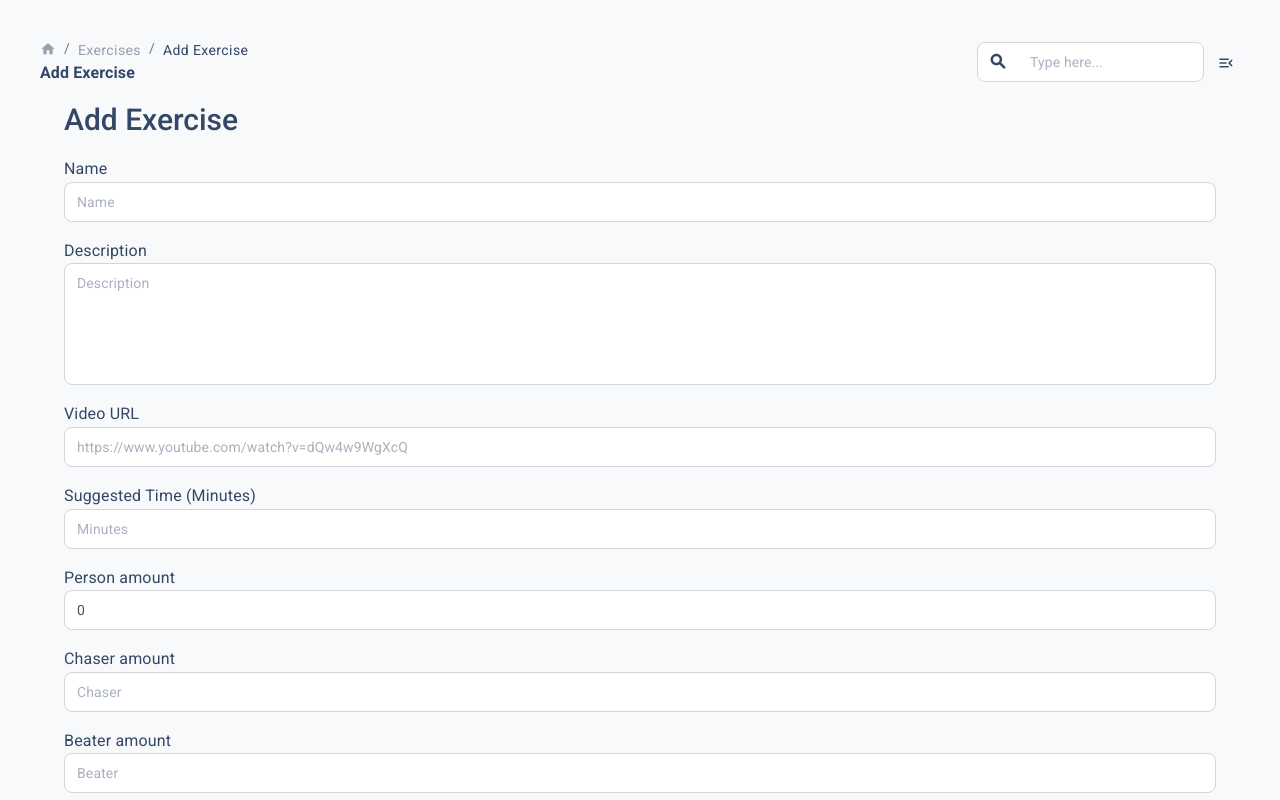
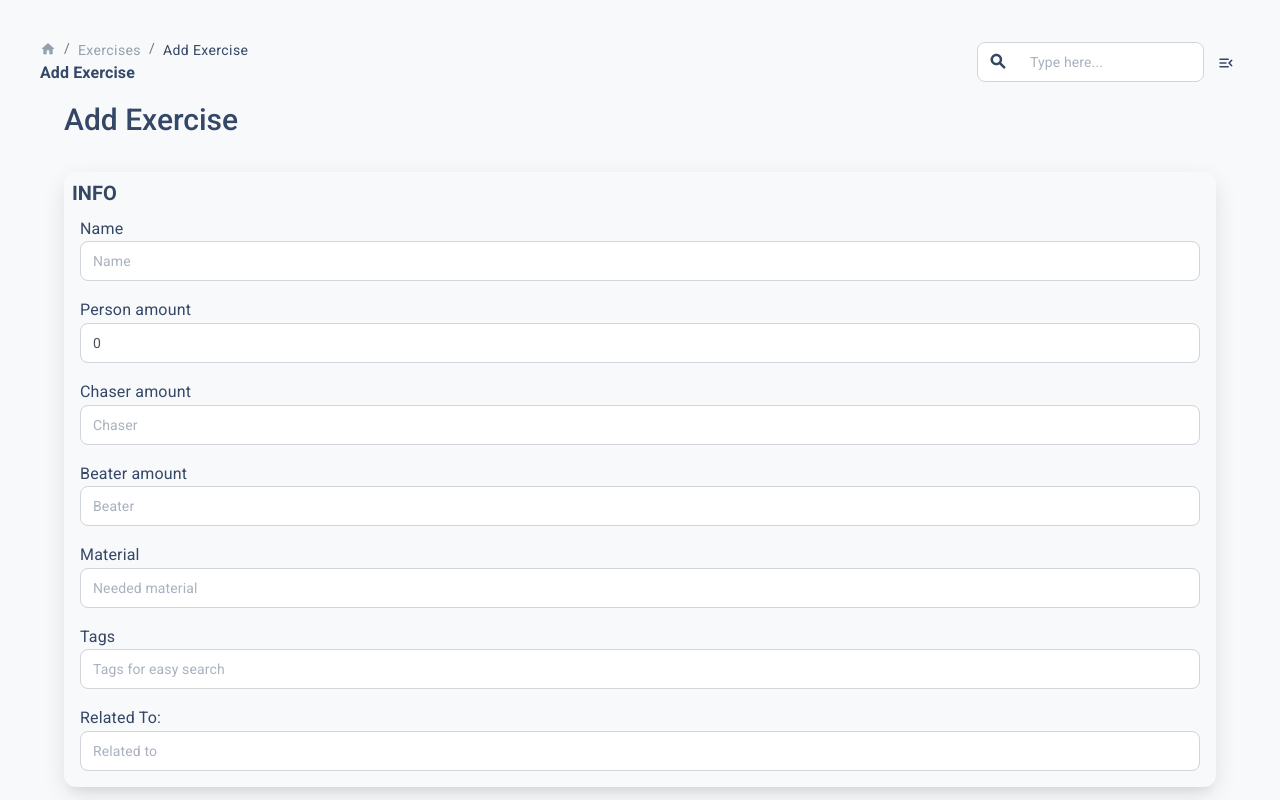
Before and after one commit to wienans/quadcoach, a React (Vite) app in the folder client/: page /exercises/add in a window 1280 px wide. Shown: the top 800 px of the page. Built offline with nearby package versions, Linux system fonts and the light colour scheme.

Commit message:
Order Info Part of Edit Form

```diff
--- a/client/src/components/ExerciseEditForm/ExerciseEditForm.tsx
+++ b/client/src/components/ExerciseEditForm/ExerciseEditForm.tsx
@@ -89,7 +89,7 @@ const ExerciseEditForm = ({ initialValues, onSubmit, extraRows, header: Header }
 
         validationSchema: Yup.object({
             name: Yup.string().required("Please enter a name"),
-            description: Yup.string().required("Please enter a description"),
+            description: Yup.string(),
             videoUrl: Yup.string().url("Please enter a valid url"),
             timeMin: Yup.number(),
             persons: Yup.number(),
@@ -146,6 +146,9 @@ const ExerciseEditForm = ({ initialValues, onSubmit, extraRows, header: Header }
                         {Header}
                     </Grid>}
                         <Grid item xs={12}>
+                            <SoftBox variant="contained"  shadow="lg" opacity={1} p={1} my={2} borderRadius="lg">
+                                <SoftTypography variant="h5" fontWeight="bold" textTransform="uppercase">Info</SoftTypography>
+                                <Grid item xs={12} p={1}>
                                     <FormGroup>
                                         <SoftTypography variant="body2">Name</SoftTypography>
                                         <SoftInput
@@ -163,63 +166,7 @@ const ExerciseEditForm = ({ initialValues, onSubmit, extraRows, header: Header }
                                         {formik.touched.name && Boolean(formik.errors.name) && <FormHelperText error>{formik.errors.name}</FormHelperText>}
                                     </FormGroup>
                                 </Grid>
-                    <Grid item xs={12}>
-                        <FormGroup>
-                            <SoftTypography variant="body2">Description</SoftTypography>
-                            <SoftInput
-                                error={formik.touched.description && Boolean(formik.errors.description)}
-                                name="description"
-                                required
-                                id="outlined-basic"
-                                placeholder="Description"
-                                variant="outlined"
-                                value={formik.values.description}
-                                onChange={formik.handleChange}
-                                fullWidth
-                                multiline
-                                minRows={5}
-                                onBlur={formik.handleBlur}
-                            />
-                            {formik.touched.description && Boolean(formik.errors.description) && <FormHelperText error>{formik.errors.description}</FormHelperText>}
-                        </FormGroup>
-                    </Grid>
-                    <Grid item xs={12}>
-                        <FormGroup>
-                            <SoftTypography variant="body2">Video URL</SoftTypography>
-                            <SoftInput
-                                error={formik.touched.videoUrl && Boolean(formik.errors.videoUrl)}
-                                name="videoUrl"
-                                id="outlined-basic"
-                                placeholder="https://www.youtube.com/watch?v=dQw4w9WgXcQ"
-                                variant="outlined"
-                                value={formik.values.videoUrl}
-                                onChange={formik.handleChange}
-                                fullWidth
-                                onBlur={formik.handleBlur}
-                            />
-                            {formik.touched.videoUrl && Boolean(formik.errors.videoUrl) && <FormHelperText error>{formik.errors.videoUrl}</FormHelperText>}
-                        </FormGroup>
-                    </Grid>
-                    <Grid item xs={12}>
-                        <FormGroup>
-                            <SoftTypography variant="body2">Suggested Time (Minutes)</SoftTypography>
-                            <SoftInput
-                                type="number"
-                                inputProps={{ min: 0, step: "1" }}
-                                error={formik.touched.timeMin != null && Boolean(formik.errors.timeMin)}
-                                name="timeMin"
-                                id="outlined-basic"
-                                placeholder="Minutes"
-                                variant="outlined"
-                                value={formik.values.timeMin}
-                                onChange={formik.handleChange}
-                                fullWidth
-                                onBlur={formik.handleBlur}
-                            />
-                            {formik.touched.timeMin && Boolean(formik.errors.timeMin) && <FormHelperText error>{formik.errors.timeMin}</FormHelperText>}
-                        </FormGroup>
-                    </Grid>
-                    <Grid item xs={12}>
+                                <Grid item xs={12} p={1}>
                                     <FormGroup>
                                         <SoftTypography variant="body2">Person amount</SoftTypography>
                                         <SoftInput
@@ -239,7 +186,7 @@ const ExerciseEditForm = ({ initialValues, onSubmit, extraRows, header: Header }
                                         {formik.touched.persons != null && Boolean(formik.errors.persons) && <FormHelperText error>{formik.errors.persons}</FormHelperText>}
                                     </FormGroup>
                                 </Grid>
-                    <Grid item xs={12}>
+                                <Grid item xs={12} p={1}>
                                     <FormGroup>
                                         <SoftTypography variant="body2">Chaser amount</SoftTypography>
                                         <SoftInput
@@ -259,7 +206,7 @@ const ExerciseEditForm = ({ initialValues, onSubmit, extraRows, header: Header }
                                         {formik.touched.chasers != null && Boolean(formik.errors.chasers) && <FormHelperText error>{formik.errors.chasers}</FormHelperText>}
                                     </FormGroup>
                                 </Grid>
-                    <Grid item xs={12}>
+                                <Grid item xs={12} p={1}>
                                     <FormGroup>
                                         <SoftTypography variant="body2">Beater amount</SoftTypography>
                                         <SoftInput
@@ -279,7 +226,7 @@ const ExerciseEditForm = ({ initialValues, onSubmit, extraRows, header: Header }
                                         {formik.touched.beaters != null && Boolean(formik.errors.beaters) && <FormHelperText error>{formik.errors.beaters}</FormHelperText>}
                                     </FormGroup>
                                 </Grid>
-                    <Grid item xs={12}>
+                                <Grid item xs={12} p={1}>
                                     <FormGroup>
                                         <SoftTypography variant="body2">Material</SoftTypography>
                                         <SoftInput
@@ -296,7 +243,7 @@ const ExerciseEditForm = ({ initialValues, onSubmit, extraRows, header: Header }
                                         {formik.touched.materialsString && Boolean(formik.errors.materialsString) && <FormHelperText error>{formik.errors.materialsString}</FormHelperText>}
                                     </FormGroup>
                                 </Grid>
-                    <Grid item xs={12}>
+                                <Grid item xs={12} p={1}>
                                     <FormGroup>
                                         <SoftTypography variant="body2">Tags</SoftTypography>
                                         <SoftInput
@@ -313,7 +260,7 @@ const ExerciseEditForm = ({ initialValues, onSubmit, extraRows, header: Header }
                                         {formik.touched.tagsString && Boolean(formik.errors.tagsString) && <FormHelperText error>{formik.errors.tagsString}</FormHelperText>}
                                     </FormGroup>
                                 </Grid>
-                    <Grid item xs={12}>
+                                <Grid item xs={12} p={1}>
                                     <FormGroup>
                                         <SoftTypography variant="body2">Related To:</SoftTypography>
                                         <SoftInput
@@ -329,6 +276,8 @@ const ExerciseEditForm = ({ initialValues, onSubmit, extraRows, header: Header }
                                         />
                                         {formik.touched.relatedToString && Boolean(formik.errors.relatedToString) && <FormHelperText error>{formik.errors.relatedToString}</FormHelperText>}
                                     </FormGroup>
+                                </Grid>
+                            </SoftBox>
                     </Grid>
                     <Grid item xs={12}>
                         <FieldArray
```
Lines whose indentation alone changed are shown as unchanged.
